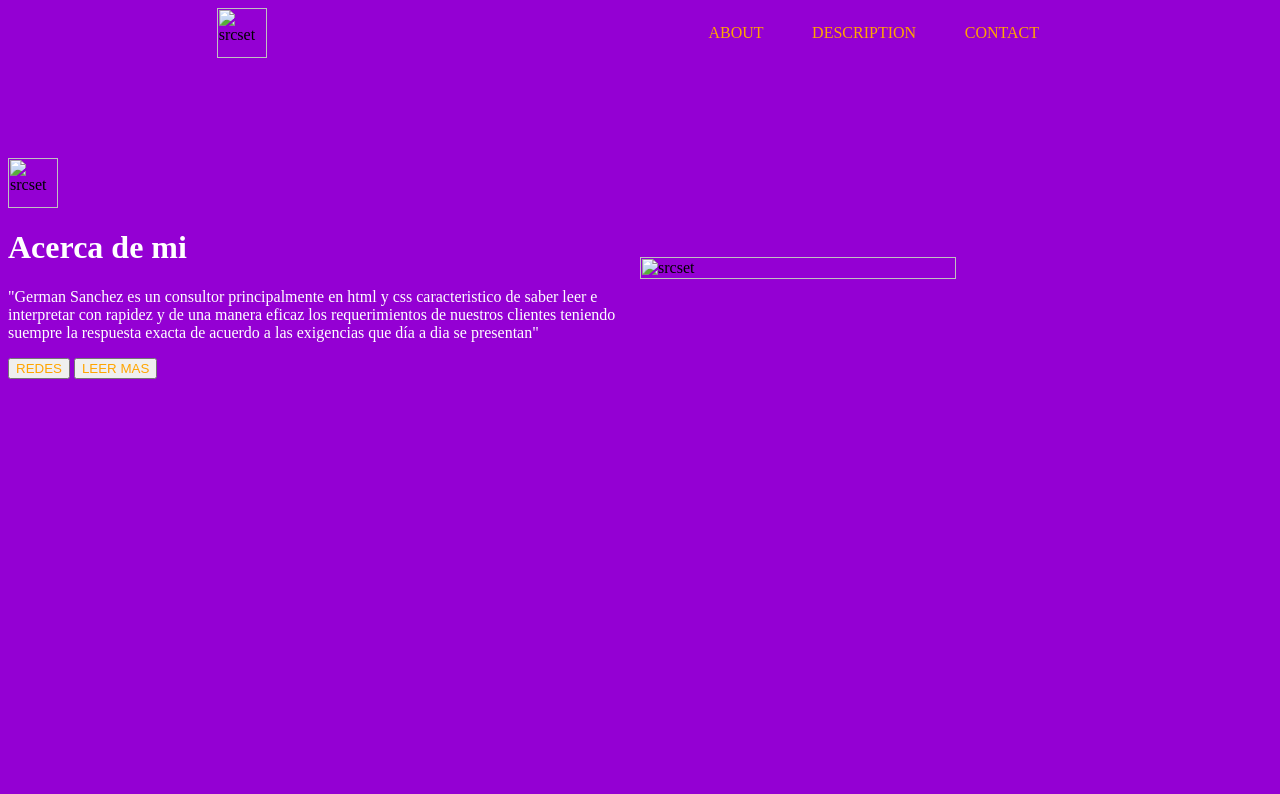
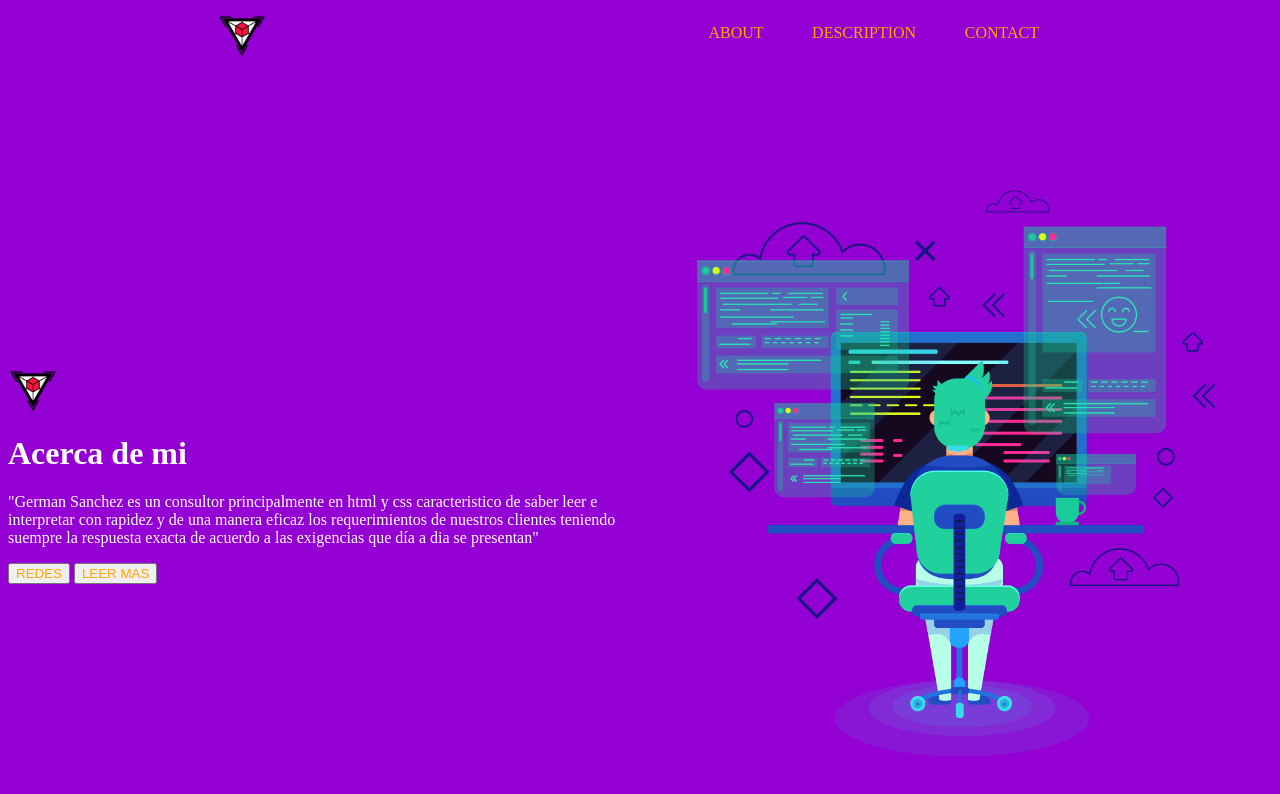
Before and after one commit to GermanSanchez2597/entrega-ejercicio-3, a plain HTML site: page index.html in a window 1280 px wide. Drawn offline with Linux system fonts and the light colour scheme.

Commit message:
Update index.html

```diff
--- a/index.html
+++ b/index.html
@@ -7,7 +7,7 @@
 
   <body>
       <header>
-      <img src="/imagen/descarga.png" alt="srcset" width="50" height="50">
+      <img src="/imagen/logo.png" alt="srcset" width="50" height="50">
       <nav>
           <ul class="list-navecion">
               <li><a href="http://">About</a></li>
@@ -20,7 +20,7 @@
 
       <div class="conteiner_header">
           <div class="Container_intro">
-              <img src="/imagen/descarga.png" alt="srcset" width="50" height="50">
+              <img src="/imagen/logo.png" alt="srcset" width="50" height="50">
               <h1>Acerca de mi</h1>
               <p>"German Sanchez es un consultor principalmente en html y css
                  caracteristico de saber leer e interpretar con rapidez y de
@@ -32,6 +32,6 @@
               <button><a href="http://">Leer mas</a></button>
 
           </div>
-          <img src="/imagen/png-transparent-programmer-computer-programming-others-miscellaneous-web-design-company.png" alt="srcset" width="50%" height="50%">
+          <img src="/imagen/imgen.png" alt="srcset" width="50%" height="50%">
       </div>
   </body>
```
